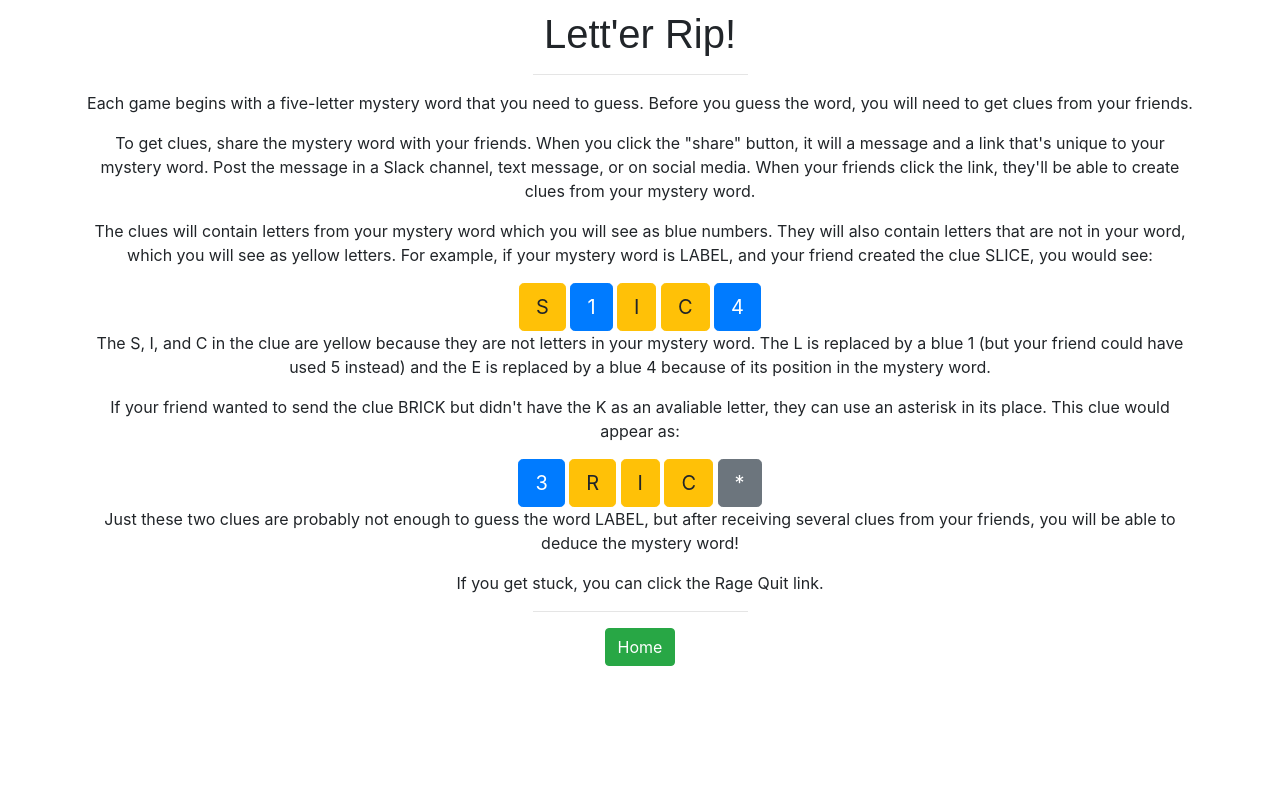
After one commit to codefeld/lettergame, a Flask app: page /help in a window 1280 px wide. The commit adds this page. Run offline with Flask 2, Linux system fonts and the light colour scheme; some libraries are stand-ins or nearby versions.

Commit message:
Made help page

```diff
--- a/app.py
+++ b/app.py
@@ -157,5 +157,9 @@ def quit(key):
 	resp.set_cookie('game_key', '')
 	return resp
 
+@app.route("/help")
+def help():
+	return render_template("help.html")
+
 if __name__ == "__main__":
 	app.run()
--- a/templates/cheat.html
+++ b/templates/cheat.html
@@ -5,6 +5,6 @@
 <hr class="col-3 col-md-2">
 <p>You tried to make clues for your own game.</p>
 </div>
-<footer class="py-3 my-4" style="text-align:center"><a href="/">Home</a></footer>
+<footer class="py-3 my-4" style="text-align:center"><a href="/">Home</a>&nbsp;|&nbsp;<a href="/help">Help</a></footer>
 
 {% endblock %}
--- a/templates/clue.html
+++ b/templates/clue.html
@@ -136,6 +136,6 @@ function backspace() {
 	}
 }
 </script>
-<footer class="py-3 my-4" style="text-align:center"><a href="/">Home</a></footer>
+<footer class="py-3 my-4" style="text-align:center"><a href="/">Home</a>&nbsp;|&nbsp;<a href="/help">Help</a></footer>
 
 {% endblock %}
--- a/templates/clue_share.html
+++ b/templates/clue_share.html
@@ -103,6 +103,6 @@ window.addEventListener("load", function(){
 });
 
 </script>
-<footer class="py-3 my-4" style="text-align:center"><a href="/">Home</a></footer>
+<footer class="py-3 my-4" style="text-align:center"><a href="/">Home</a>&nbsp;|&nbsp;<a href="/help">Help</a></footer>
 
 {% endblock %}
--- a/templates/game.html
+++ b/templates/game.html
@@ -11,6 +11,7 @@
 	<button type="button" class="btn btn-success btn-lg" id="share">Share</button>
 	<button type="button" class="btn btn-secondary btn-lg" id="viewClues"
 			onclick="window.location.href=window.location.protocol + '//' + window.location.host + '{{guess_url}}'" disabled>View Clues</button>
+	<footer class="py-3 my-4" style="text-align:center"><a href="/help">Help</a></footer>
 </div>
 <script>
 
--- /dev/null
+++ b/templates/help.html
@@ -0,0 +1,27 @@
+{% extends "layout.html" %}
+{% block content %}
+<p>Each game begins with a five-letter mystery word that you need to guess.
+	Before you guess the word, you will need to get clues from your friends.</p>
+<p>To get clues, share the mystery word with your friends. When you click the "share" button, it will a message and a link that's unique to your mystery word.
+	Post the message in a Slack channel, text message, or on social media. When your friends click the link, they'll be able to create clues from your mystery word.</p>
+<P>The clues will contain letters from your mystery word which you will see as blue numbers. They will also contain letters that are not in your word, which you will see as yellow letters.
+	For example, if your mystery word is LABEL, and your friend created the clue SLICE, you would see:
+</P>
+<button type="button" class="btn btn-warning btn-lg">S</button>
+<button type="button" class="btn btn-primary btn-lg">1</button>
+<button type="button" class="btn btn-warning btn-lg">I</button>
+<button type="button" class="btn btn-warning btn-lg">C</button>
+<button type="button" class="btn btn-primary btn-lg">4</button>
+<p>The S, I, and C in the clue are yellow because they are not letters in your mystery word. The L is replaced by a blue 1 (but your friend could have used 5 instead) and the E is replaced by a blue 4 because of its position in the mystery word.
+</p>
+<p>If your friend wanted to send the clue BRICK but didn't have the K as an avaliable letter, they can use an asterisk in its place. This clue would appear as:</p>
+<button type="button" class="btn btn-primary btn-lg">3</button>
+<button type="button" class="btn btn-warning btn-lg">R</button>
+<button type="button" class="btn btn-warning btn-lg">I</button>
+<button type="button" class="btn btn-warning btn-lg">C</button>
+<button type="button" class="btn btn-secondary btn-lg">*</button>
+<p>Just these two clues are probably not enough to guess the word LABEL, but after receiving several clues from your friends, you will be able to deduce the mystery word!</p>
+<p>If you get stuck, you can click the Rage Quit link.</p>
+<hr class="col-3 col-md-2">
+<button onclick="window.location.href='https://'+window.location.host" type="button" class="btn btn-success">Home</button>
+{% endblock %}
--- a/templates/index.html
+++ b/templates/index.html
@@ -5,4 +5,5 @@
 <hr class="col-3 col-md-2">
 <form action="/game/new" method="post" id="form1"></form>
 <button class="btn btn-success btn-lg" type="submit" form="form1" value="Submit">Begin Game</button>
+<footer class="py-3 my-4" style="text-align:center"><a href="/help">Help</a></footer>
 {% endblock %}
--- a/templates/rage.html
+++ b/templates/rage.html
@@ -19,5 +19,6 @@
   </table>
 <hr class="col-3 col-md-2">
 <button onclick="window.location.href='https://'+window.location.host" type="button" class="btn btn-success">Home</button>
+<footer class="py-3 my-4" style="text-align:center"><a href="/help">Help</a></footer>
 </div>
 {% endblock %}
```
Also changed, not shown: todo.md (+0 -4 lines).
